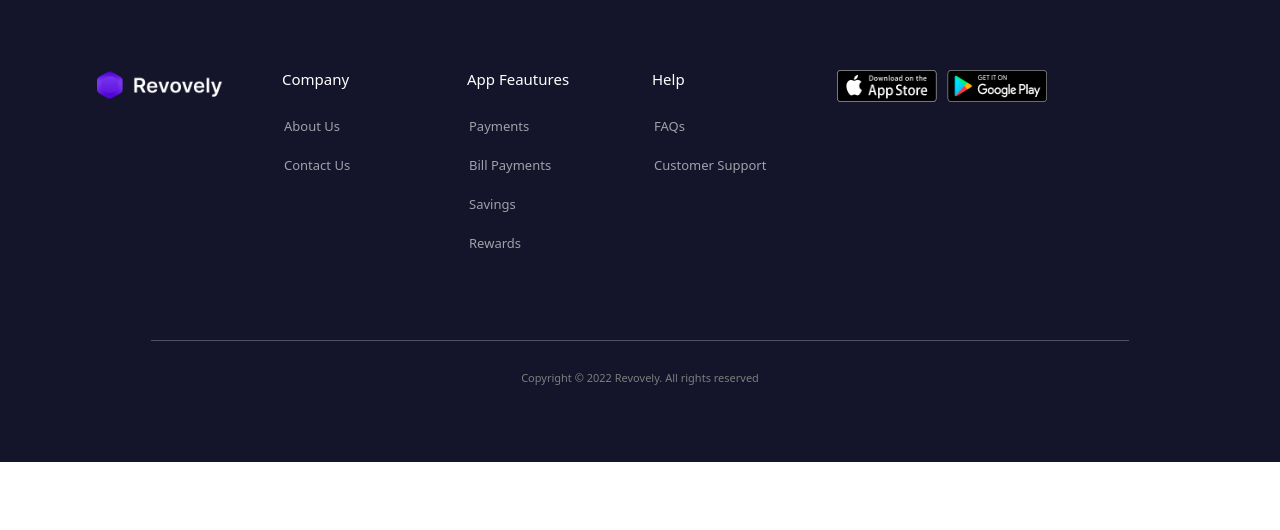
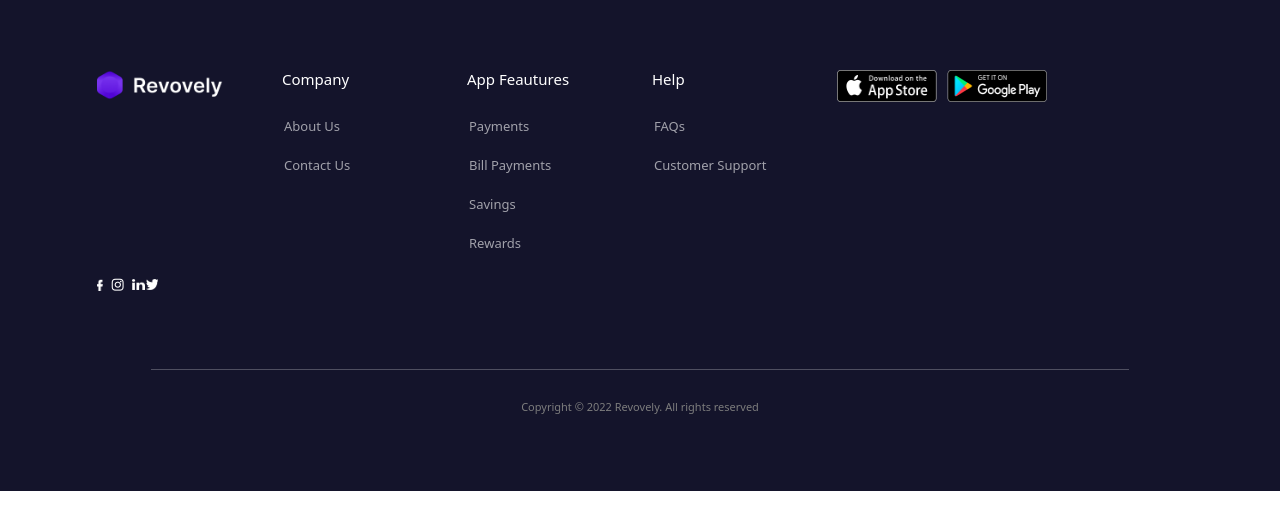
Before and after one commit to Regalcoder/revovely, a Next.js app: page / in a window 1280 px wide. Shown: the top 530 px of the page. Built offline with nearby package versions, Linux system fonts and the light colour scheme.

Commit message:
about us

```diff
--- a/components/footer.js
+++ b/components/footer.js
@@ -48,6 +48,13 @@ const Footer = () => {
                         </div>
                     </div>
                 </div>
+
+                <div className={styles.socials}>
+                    <img src="/assets/facebook.png" width="6px" height="12px" />
+                    <img src="/assets/ig.png" width="29px" height="29px" />
+                    <img src="/assets/linkedin.png" width="13px" height="11px" />
+                    <img src="/assets/twitter.png" width="13px" height="11px" />
+                </div>
                 <hr className={styles.footerLine}/>
                 <h6 className={styles.copyright}>Copyright © 2022 Revovely. All rights reserved</h6>
             </div>
```
